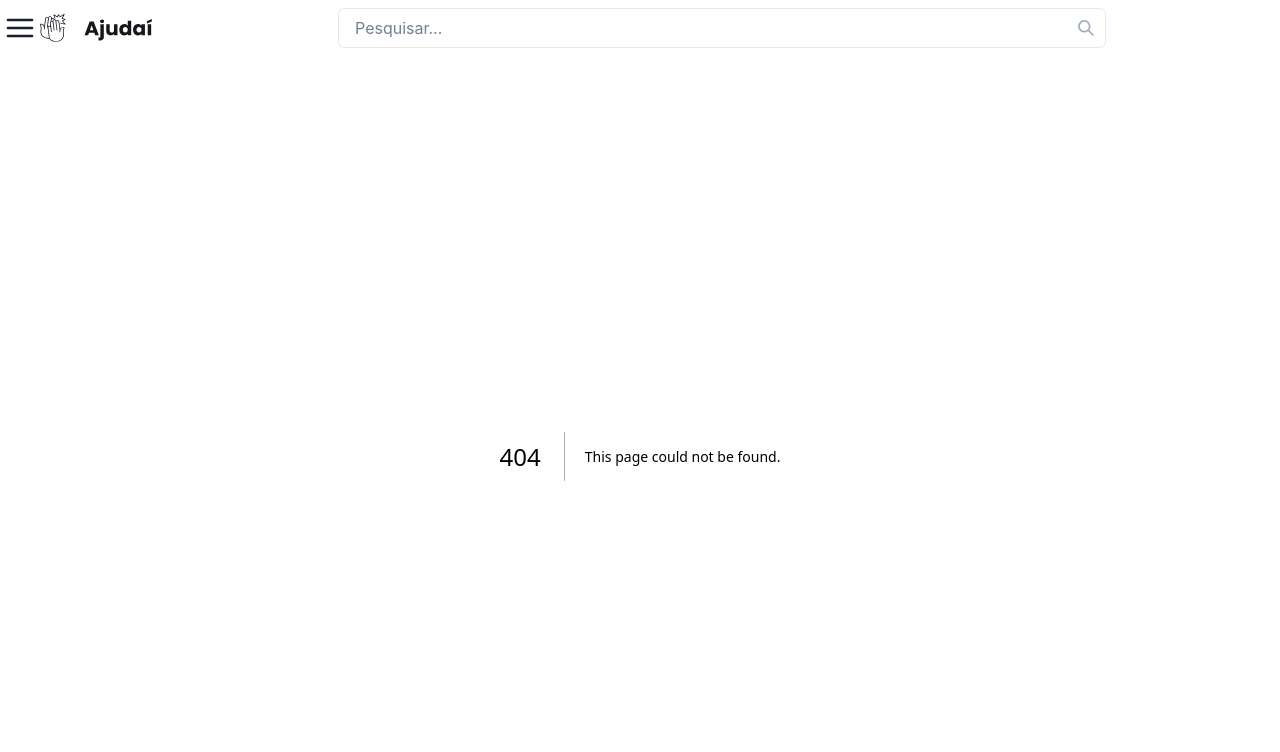
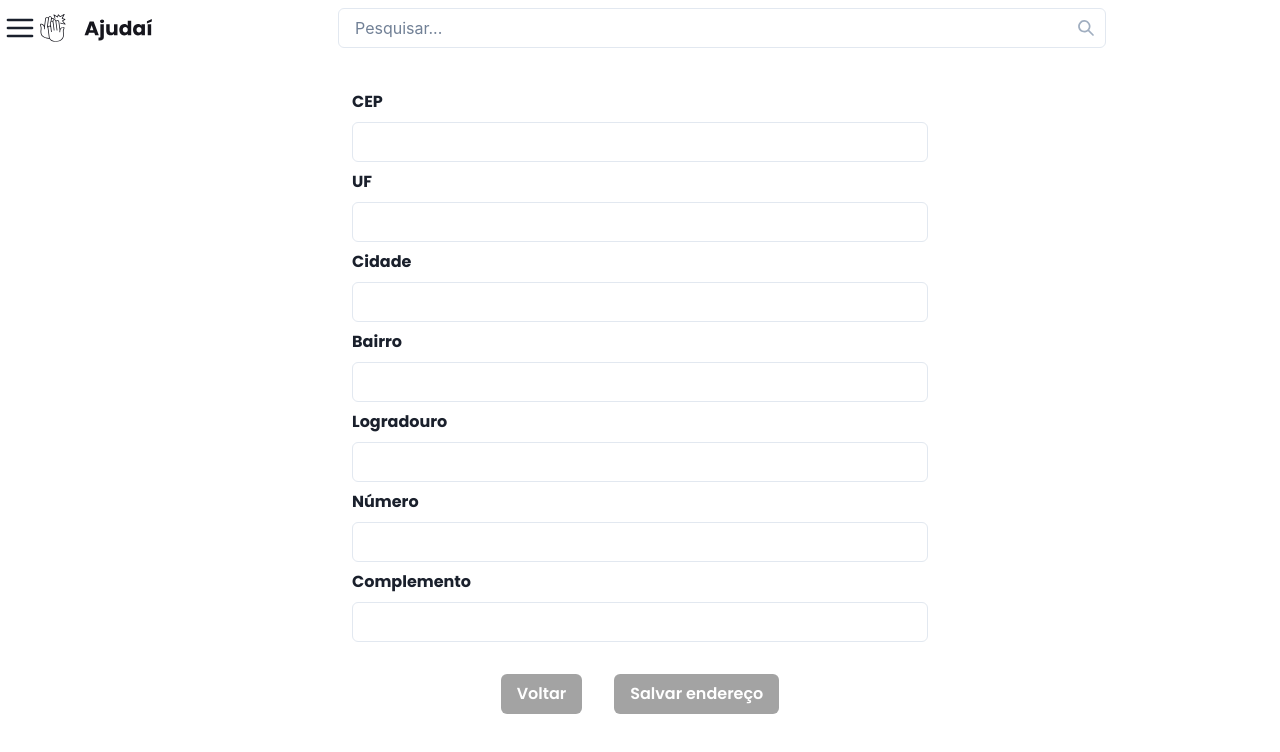
Before and after one commit to ajudai-II/client, a Next.js app: page /my-address in a window 1280 px wide. Before the commit this address had no page. Shown: the top 752 px of the page. Built offline with nearby package versions, Linux system fonts and the light colour scheme.

Commit message:
feat: address-screen

```diff
--- /dev/null
+++ b/src/pages/my-address/index.tsx
@@ -0,0 +1,187 @@
+import React, { useRef, useState, useEffect } from "react";
+import { useForm } from "react-hook-form";
+import { yupResolver } from "@hookform/resolvers/yup";
+import { Box, Button, useMediaQuery, useToast } from "@chakra-ui/react";
+import CustomInput from "@/components/Input/Input";
+import schema from "@/utils/schema/Address";
+import axios, { AxiosError } from "axios";
+import Seo from "@/components/Seo/Seo";
+import { useRouter } from "next/router";
+
+const MyAccount = () => {
+  const {
+    register,
+    watch,
+    setValue,
+    formState: { errors },
+  } = useForm({ resolver: yupResolver(schema) });
+  const toast = useToast();
+  const [foto, setFoto] = useState(null);
+  const router = useRouter();
+
+  const handleCEPBlur = async () => {
+    const cep = watch("cep");
+
+    if (cep) {
+      try {
+        const response = await axios.get(
+          `https://viacep.com.br/ws/${cep}/json/`
+        );
+        console.log("Response from ViaCEP:", response.data);
+
+        setValue("uf", response.data.uf);
+        setValue("city", response.data.localidade);
+        setValue("neighborhood", response.data.bairro);
+        setValue("street", response.data.logradouro);
+      } catch (error) {
+        console.error("Erro ao obter endereço pelo CEP:", error);
+        toast({
+          title: "Erro ao obter endereço",
+          status: "error",
+          duration: 5000,
+          isClosable: true,
+        });
+      }
+    }
+  };
+
+  useEffect(() => {
+    let timer: string | number | NodeJS.Timeout | undefined;
+    const delay = 1000;
+
+    const handleCEPChange = async () => {
+      clearTimeout(timer);
+
+      timer = setTimeout(async () => {
+        handleCEPBlur();
+      }, delay);
+    };
+
+    handleCEPChange();
+
+    return () => {
+      clearTimeout(timer);
+    };
+  }, [watch("cep")]);
+
+  const handleEditProfile = async () => {
+    const formData = watch();
+    const userId = "655e32d3c173f5508a3cef2d";
+
+    try {
+      await axios
+        .put(`http://localhost:4000/address/${userId}`, formData)
+        .then((res) => {
+          toast({
+            title: res.data.message,
+            status: "success",
+            duration: 9000,
+            isClosable: true,
+          });
+        });
+    } catch (error) {
+      console.error("Erro na solicitação:", error);
+      const errorMessage =
+        (error as AxiosError<{ message: string }>).response?.data?.message ||
+        "Erro desconhecido";
+      toast({
+        title: errorMessage,
+        status: "error",
+        duration: 9000,
+        isClosable: true,
+      });
+    }
+  };
+
+  const [isLargerThan768, isLargerThan992] = useMediaQuery([
+    "(min-width: 768px)",
+    "(min-width: 992px)",
+  ]);
+
+  return (
+    <>
+      <Seo title="Meu Endereço" />
+      <Box
+        marginTop={isLargerThan768 ? (isLargerThan992 ? "2%" : "3%") : "12%"}
+        fontFamily="Poppins, sans-serif"
+        fontWeight={700}
+        display="flex"
+        justifyContent="center"
+      >
+        <Box w={isLargerThan768 ? (isLargerThan992 ? "45%" : "50%") : "90%"}>
+          <CustomInput
+            label="CEP"
+            type="text"
+            register={register}
+            name="cep"
+            errors={errors}
+            onBlur={handleCEPBlur}
+          />
+          <CustomInput
+            label="UF"
+            type="text"
+            register={register}
+            name="uf"
+            errors={errors}
+          />
+          <CustomInput
+            label="Cidade"
+            type="text"
+            register={register}
+            name="city"
+            errors={errors}
+          />
+          <CustomInput
+            label="Bairro"
+            type="text"
+            register={register}
+            name="neighborhood"
+            errors={errors}
+          />
+          <CustomInput
+            label="Logradouro"
+            type="text"
+            register={register}
+            name="street"
+            errors={errors}
+          />
+          <CustomInput
+            label="Número"
+            type="number"
+            register={register}
+            name="number"
+            errors={errors}
+          />
+          <CustomInput
+            label="Complemento"
+            type="text"
+            register={register}
+            name="complement"
+            errors={errors}
+          />
+          <Box w="100%" display="flex" justifyContent="center" gap={8} pt={4}>
+            <Button
+              colorScheme="blackAlpha"
+              size="md"
+              onClick={() => router.push("/my-account")}
+              mt={4}
+            >
+              Voltar
+            </Button>
+
+            <Button
+              colorScheme="blackAlpha"
+              size="md"
+              onClick={handleEditProfile}
+              mt={4}
+            >
+              Salvar endereço
+            </Button>
+          </Box>
+        </Box>
+      </Box>
+    </>
+  );
+};
+
+export default MyAccount;
--- /dev/null
+++ b/src/utils/schema/Address.ts
@@ -0,0 +1,13 @@
+import { object, string } from "yup";
+
+const schema = object({
+  cep: string().required("Campo obrigatório"),
+  uf: string().required("Campo obrigatório").min(2).max(2),
+  city: string().required("Campo obrigatório"),
+  neighborhood: string().required("Campo obrigatório"),
+  street: string().required("Campo obrigatório"),
+  number: string().required("Campo obrigatório"),
+  complement: string().required("Campo obrigatório")
+});
+
+export default schema;
```
